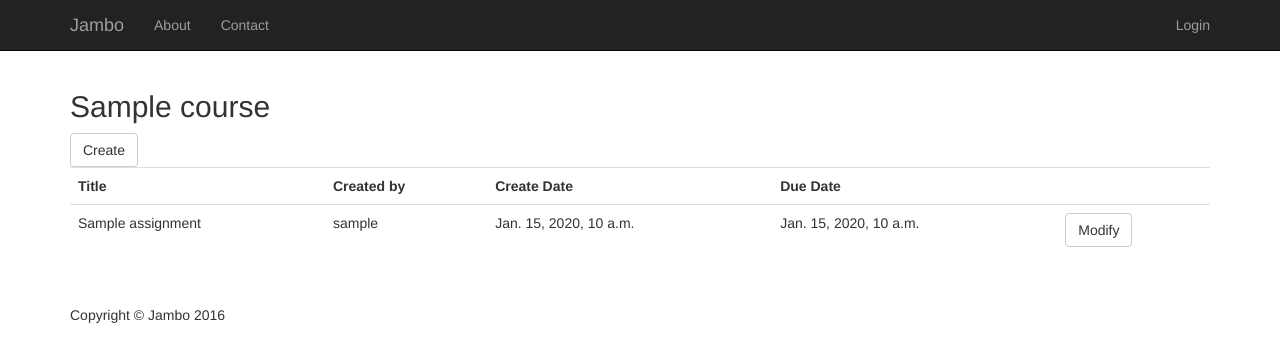
After one commit to cjiang1209/Jambo, a Django app: page /courses/i/course/1/assignments/ in a window 1280 px wide. The commit adds this page. Shown: the top 362 px of the page. Run offline with Django 3.2, Linux system fonts and the light colour scheme; tables that the repository leaves empty hold one stand-in row (values such as "Sample post"); some libraries are stand-ins or nearby versions.

Commit message:
Add instructor's view of creating and modifying assingments.
Add student's view of assignment list.

```diff
--- a/courses/models.py
+++ b/courses/models.py
@@ -10,6 +10,9 @@ class Course(models.Model):
     create_date = models.DateTimeField()
     created_by = models.ForeignKey(User, on_delete=models.CASCADE)
 
+    def __str__(self):
+        return self.title
+
 class Assignment(models.Model):
     title = models.CharField(max_length=200)
     description = models.TextField()
@@ -17,3 +20,6 @@ class Assignment(models.Model):
     create_date = models.DateTimeField()
     due_date = models.DateTimeField()
     course = models.ForeignKey(Course, on_delete=models.CASCADE)
+
+    def __str__(self):
+        return self.title
--- /dev/null
+++ b/courses/templates/courses/instructor/assignment_list.html
@@ -0,0 +1,30 @@
+{% extends 'base.html' %}
+
+{% block content %}
+
+<h2>{{ course.title }}</h2>
+<a class="btn btn-default" href="{% url 'courses:instructor.assignment.create' course.id %}" role="button">Create</a>
+<table class="table table-hover">
+	<tr>
+		<th>Title</th>
+		<th>Created by</th>
+		<th>Create Date</th>
+		<th>Due Date</th>
+		<th></th>
+	</tr>
+	{% for assignment in object_list %}
+	<tr>
+		<td>{{ assignment.title }}</td>
+		<td>{{ assignment.created_by }}</td>
+		<td>{{ assignment.create_date }}</td>
+		<td>{{ assignment.due_date }}</td>
+		<td>
+			<a class="btn btn-default" href="{% url 'courses:instructor.assignment.update' assignment.id %}" role="button">Modify</a>
+		</td>
+	</tr>
+	{% empty %}
+	<p>{{ course.title }} does not have any assignment.</p>
+	{% endfor %}
+</table>
+
+{% endblock %}
--- a/courses/templates/courses/student/course_list.html
+++ b/courses/templates/courses/student/course_list.html
@@ -7,11 +7,15 @@
 	<tr>
 		<th>Title</th>
 		<th>Active</th>
+		<th></th>
 	</tr>
 	{% for course in object_list %}
 	<tr>
 		<td>{{ course.title }}</td>
 		<td>{{ course.status }}</td>
+		<td>
+			<a class="btn btn-default" href="{% url 'courses:student.assignment.list' course.id %}" role="button">Assignments</a>
+		</td>
 	</tr>
 	{% empty %}
 	<p>You do not have any course.</p>
--- a/courses/urls.py
+++ b/courses/urls.py
@@ -9,6 +9,9 @@ urlpatterns = [
     url(r'^i/course/create/$', instructor_views.CourseCreate.as_view(), name='instructor.courses.create'),
     url(r'^i/course/(?P<pk>[0-9]+)/$', instructor_views.CourseUpdate.as_view(), name='instructor.courses.update'),
     url(r'^i/course/(?P<pk>[0-9]+)/assignments/$', instructor_views.AssignmentList.as_view(), name='instructor.assignment.list'),
+    url(r'^i/course/(?P<pk>[0-9]+)/assignments/create/$', instructor_views.AssignmentCreate.as_view(), name='instructor.assignment.create'),
+    url(r'^i/course/assignments/(?P<pk>[0-9]+)/$', instructor_views.AssignmentUpdate.as_view(), name='instructor.assignment.update'),
 
-    url(r'^s$', student_views.CourseList.as_view(), name='student.courses'),
+    url(r'^s/$', student_views.CourseList.as_view(), name='student.courses'),
+    url(r'^s/course/(?P<pk>[0-9]+)/assignments/$', student_views.AssignmentList.as_view(), name='student.assignment.list'),
 ]
--- a/courses/views/instructor.py
+++ b/courses/views/instructor.py
@@ -2,6 +2,7 @@ from django.views import generic
 from courses import models
 from datetime import datetime
 from django.core.urlresolvers import reverse_lazy
+from django.shortcuts import get_object_or_404
 
 class CourseList(generic.ListView):
     model = models.Course
@@ -37,4 +38,41 @@ class AssignmentList(generic.ListView):
         return context
 
     def get_queryset(self):
-        return models.Assignment.objects.filter(course__id=self.request.GET.get('pk'))
+        return models.Assignment.objects.filter(course__id=self.kwargs['pk'])
+
+class AssignmentCreate(generic.CreateView):
+    model = models.Assignment
+    fields = [ 'title', 'course', 'description', 'due_date' ]
+    template_name = 'courses/instructor/assignment_form.html'
+
+    def get_success_url(self):
+        return reverse_lazy('courses:instructor.assignment.list', kwargs={'pk' : self.kwargs['pk']})
+
+    def get_initial(self):
+        course = get_object_or_404(models.Course, pk=self.kwargs['pk'])
+        return { 'course' : course }
+
+    def get_context_data(self, **kwargs):
+        context = super(AssignmentCreate, self).get_context_data(**kwargs)
+        context['course'] = self.get_form().instance.course
+        return context
+
+    def form_valid(self, form):
+        form.instance.created_by = self.request.user
+        form.instance.create_date = datetime.now()
+        #form.instance.course = models.Course.objects.get(id=self.kwargs['pk'])
+        return super(AssignmentCreate, self).form_valid(form)
+
+class AssignmentUpdate(generic.UpdateView):
+    model = models.Assignment
+    fields = [ 'title', 'course', 'description', 'due_date' ]
+    template_name = 'courses/instructor/assignment_form.html'
+
+    def get_context_data(self, **kwargs):
+        context = super(AssignmentUpdate, self).get_context_data(**kwargs)
+        context['course'] = self.get_form().instance.course
+        return context
+
+    def get_success_url(self):
+        course_id = self.get_form().instance.course.id
+        return reverse_lazy('courses:instructor.assignment.list', kwargs={'pk' : course_id})
```
Also changed, not shown: courses/templates/courses/instructor/assignment_form.html (added, +32 -0 lines), courses/templates/courses/student/assignment_list.html (added, +26 -0 lines), courses/views/student.py (+12 -0 lines).
